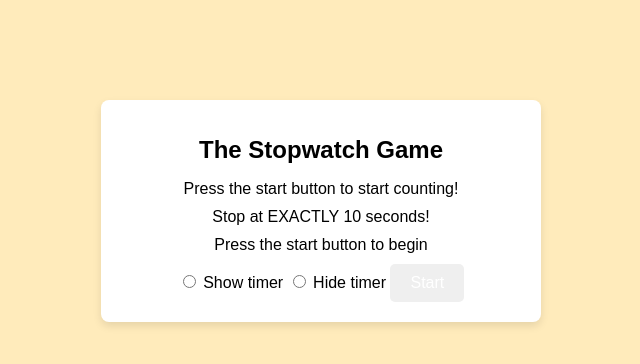
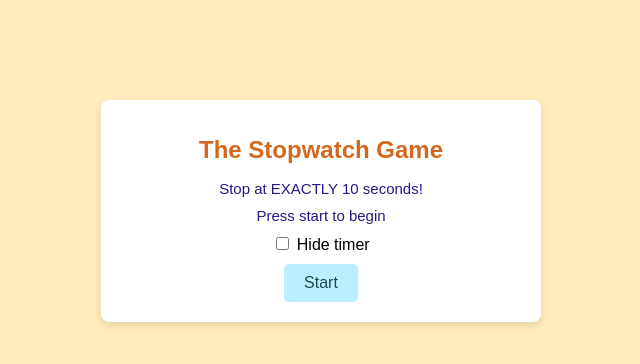
Before and after one commit to hjw1112/stopwatch-game, a plain HTML site: page index.html in a window 1280 px wide. Shown: the whole page, without its empty margins (319-959 px from the left). Drawn offline with Linux system fonts and the light colour scheme.

Commit message:
Added changes to css and hide timer checkbox

```diff
--- a/index.html
+++ b/index.html
@@ -9,19 +9,17 @@
 <body>
     <div class="container">
         <h1>The Stopwatch Game</h1>
-            <p>Press the start button to start counting!</p>
             <p>Stop at EXACTLY 10 seconds!</p>
-        <div id="options">
-            <p>Press the start button to begin</p>
-            <label class="difficulty_content">
-                <input type="radio" name="difficulty" value="withtimer"> <span>Show timer</span>
-              </label>
-              <label class="difficulty_content">
-                <input type="radio" name="difficulty" value="withouttimer"> <span>Hide timer</span>
-              </label>
-            <button id="start_options" class="button">Start</button>
-        </div>
+            <div id="options">
+                <p>Press start to begin</p>
+                <label class="difficulty_content">
+                    <input type="checkbox" name="difficulty" value="withouttimer"> <span>Hide timer</span>
+                </label>
+                <br>
+                <button id="start_options" class="button">Start</button>
+            </div>
         <div id="game">
+            <p>Press start to start counting!</p>
             <div class="stopwatch">
                 <span id="time">0.00</span>
             </div>
--- a/script.js
+++ b/script.js
@@ -4,12 +4,12 @@ document.getElementById('start_options').addEventListener('click', () => {
     document.getElementById('game').style.display = 'block';
 });
 
-
 let result;
 document.getElementById('start-btn').addEventListener('click', () => {
     console.log('start');
-    let selected_difficulty = document.querySelector('input[name="difficulty"]:checked').value;
-    if (selected_difficulty === 'withouttimer') {
+    let selected_difficulty = document.querySelector('input[name="difficulty"]:checked');
+
+    if (selected_difficulty && selected_difficulty.value === 'withouttimer') {
         document.getElementById('time').style.display = 'none';
     } else {
         document.getElementById('time').style.display = 'block';
@@ -32,7 +32,7 @@ document.getElementById('start-btn').addEventListener('click', () => {
         } else {
             result = 10 - time;
             result = Math.floor(result * 100) / 100;
-            document.getElementById('result-message').textContent = 'your time is ' + result + ' seconds off';
+            document.getElementById('result-message').textContent = 'Your time is ' + result + ' seconds off';
         }
         document.getElementById('time').style.display = 'block';
     });
--- a/styles.css
+++ b/styles.css
@@ -18,10 +18,13 @@ body {
 
 h1 {
     font-size: 24px;
+    color:chocolate ;
 }
 
 p {
+    font-size:15px ;
     margin: 10px 0;
+    color:#2c1587;
 }
 
 .stopwatch {
@@ -72,3 +75,9 @@ p {
 #options {
     display: block;
 }
+
+#start_options{
+    margin-top: 10px;
+    background-color: #bbefff;
+    color:rgb(32, 73, 74);
+}
```
